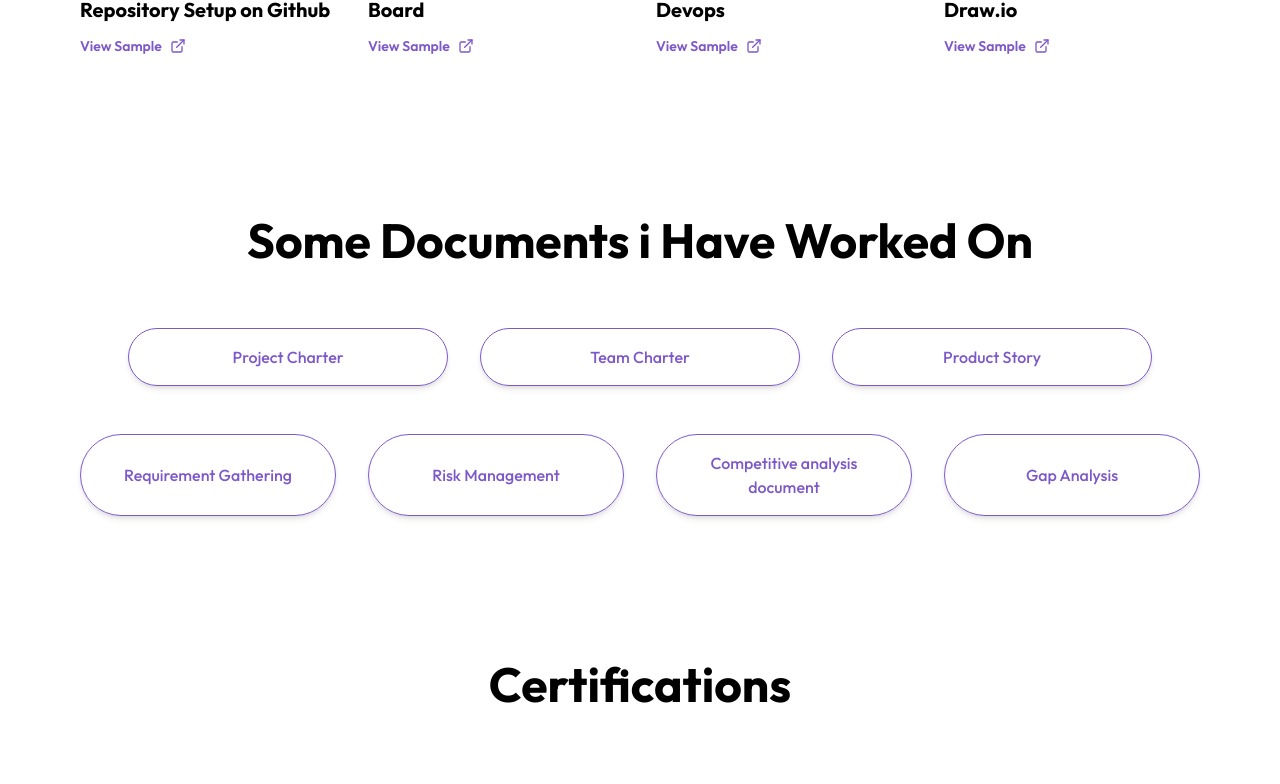
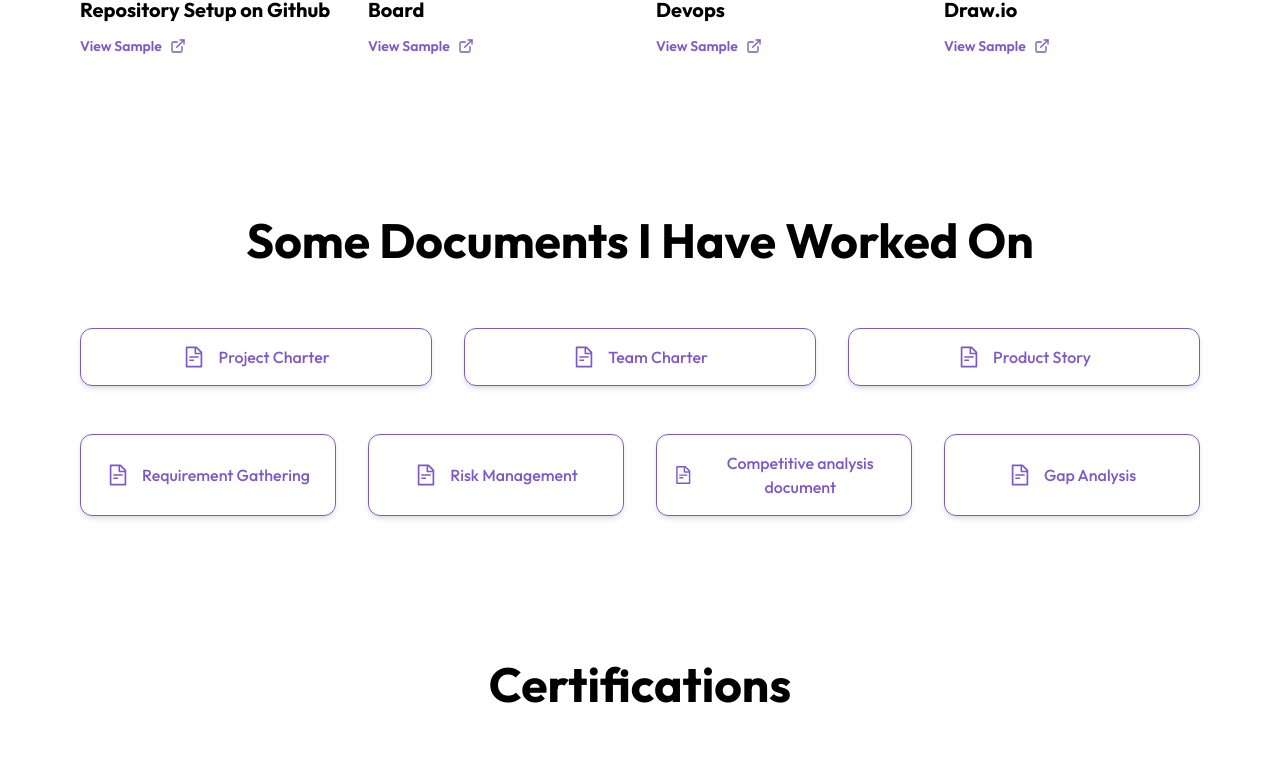
Before and after one commit to rhose1234/phebe-poerfolio, a Next.js app: page / in a window 1280 px wide. Shown: the part 1578-2362 px from the top of the page. Built offline with nearby package versions, Linux system fonts and the light colour scheme.

Commit message:
worked on the project section

```diff
--- a/src/app/components/footer.jsx
+++ b/src/app/components/footer.jsx
@@ -8,7 +8,7 @@ import { FaXTwitter } from "react-icons/fa6";
 
 export default function Footer() {
   return (
-    <div className='bg-white dark:bg-foreground px-10 md:px-20 lg:px-20'>
+    <div className='bg-white dark:bg-black px-10 md:px-20 lg:px-20'>
     <div className=" max-w-5xl md:max-w-7xl lg:max-w-7xl mx-auto py-10 flex flex-col md:flex-row lg:flex-row justify-between items-center gap-6 border-t border-gray-800">
 
       <p className="text-center text-sm text-gray-600 dark:text-purple">
--- a/src/app/sections/documents.jsx
+++ b/src/app/sections/documents.jsx
@@ -1,4 +1,5 @@
 import React from "react";
+import { AiOutlineFileText } from "react-icons/ai";
 
 export default function Documents() {
   const documents = [
@@ -12,47 +13,41 @@ export default function Documents() {
   ];
 
   return (
-    <div className="px-10 md:px-20 lg:px-20 bg-white dark:bg-black py-10 md:py-20 lg:py-20">
-     <h2 className="text-3xl md:text-4xl lg:text-5xl font-bold mb-6 text-center mb-16 text-black dark:text-white">
-        Some Documents i Have Worked On
+    <div className="px-10 md:px-20 bg-white dark:bg-black py-10 md:py-20">
+      <h2 className="text-3xl md:text-4xl lg:text-5xl font-bold mb-16 text-center text-black dark:text-white">
+        Some Documents I Have Worked On
       </h2>
-    <div className=" max-w-5xl md:max-w-7xl lg:max-w-7xl mx-auto  flex flex-col items-center gap-12 ">
 
+      <div className="max-w-7xl mx-auto flex flex-col items-center gap-12">
         {/* Top row: 3 items */}
-      <div className="grid grid-cols-1 sm:grid-cols-2 lg:grid-cols-3 gap-8 justify-center w-full max-w-5xl">
+        <div className="grid grid-cols-1 sm:grid-cols-2 lg:grid-cols-3 gap-8 w-full">
           {documents.slice(0, 3).map((doc, index) => (
-          <div
+            <a
               key={index}
-            className="flex items-center justify-center text-center text-purple px-6 py-4 border border-purple rounded-full shadow-md hover:bg-purple hover:text-white transition-all duration-300"
-          >
-            <a
               href={doc.Link}
               target="_blank"
               rel="noopener noreferrer"
-              className="font-medium text-md"
+              className="flex items-center gap-3 justify-center text-purple px-6 py-4 border border-purple rounded-xl shadow-md hover:bg-purple hover:text-white transition-all duration-300 text-center"
             >
-              {doc.name}
+              <AiOutlineFileText className="text-2xl" />
+              <span className="font-medium text-md">{doc.name}</span>
             </a>
-          </div>
           ))}
         </div>
 
         {/* Bottom row: 4 items */}
-      <div className="grid grid-cols-1 sm:grid-cols-2 lg:grid-cols-4 gap-8 justify-center w-full max-w-7xl">
+        <div className="grid grid-cols-1 sm:grid-cols-2 lg:grid-cols-4 gap-8 w-full">
           {documents.slice(3).map((doc, index) => (
-          <div
+            <a
               key={index}
-            className="flex items-center justify-center text-center text-purple px-6 py-4 border border-purple rounded-full shadow-md hover:bg-purple hover:text-white transition-all duration-300"
-          >
-            <a
               href={doc.Link}
               target="_blank"
               rel="noopener noreferrer"
-              className="font-medium text-md"
+              className="flex items-center gap-3 justify-center text-purple px-4 py-4 border border-purple rounded-xl shadow-md hover:bg-purple hover:text-white transition-all duration-300 text-center"
             >
-              {doc.name}
+              <AiOutlineFileText className="text-2xl" />
+              <span className="font-medium text-md">{doc.name}</span>
             </a>
-          </div>
           ))}
         </div>
       </div>
--- a/src/app/sections/projects.jsx
+++ b/src/app/sections/projects.jsx
@@ -1,62 +1,86 @@
-import Image from 'next/image'
-import React from 'react'
+"use client";
+import Image from "next/image";
+import Link from "next/link";
+import React from "react";
 
 export default function Projects() {
   const projects = [
     {
-      title : "The Genesis Conference – Project Experience",
-      role : "Programs Team Lead",
-      type : "Tech & Business Conference",
-      methodology : "Kanban",
-      img : "/genesis1.jpg"
+      title: "The Genesis Conference – Project Experience",
+      role: "Programs Team Lead",
+      type: "Tech & Business Conference",
+      methodology: "Kanban",
+      img: "/genesis1.jpg",
+      link: "",
     },
     {
-      title : "TEDx Lagos – Project Experience",
-      role : "Operations Team Member (Attendees’ Welfare)",
-      type : "Tech Conference",
-      methodology : "Kanban",
-      img : "/tedx1.jpg"
+      title: "TEDx Lagos – Project Experience",
+      role: "Operations Team Member (Attendees’ Welfare)",
+      type: "Tech Conference",
+      methodology: "Kanban",
+      img: "/tedx1.jpg",
+      link: "",
     },
     {
-      title : "Logistics Company Website –  Project Experience",
-      role : "IT Project Manager",
-      type : "Website Development",
-      methodology : "Scrum",
-      img : "/logistics1.png"
+      title: "Logistics Company Website –  Project Experience",
+      role: "IT Project Manager",
+      type: "Website Development",
+      methodology: "Scrum",
+      img: "/logistics1.png",
+      link: "",
     },
     {
-      title : "Travel Booking Website – Project Experience",
-      role : "IT Project Manager",
-      type : "Website Development",
-      methodology : "Scrum",
-      img : "/travel1.png"
+      title: "Travel Booking Website – Project Experience",
+      role: "IT Project Manager",
+      type: "Website Development",
+      methodology: "Scrum",
+      img: "/travel1.png",
+      link: "",
     },
-  ]
+  ];
 
   return (
-    <div className='Projects px-6 md:px-20 lg:px-20 py-20 text-black dark:text-white bg-white dark:bg-black'>
-      <h1 className='text-3xl md:text-4xl lg:text-5xl font-bold mb-6 text-center mb-16'>My Projects</h1>
+    <div className="Projects px-6 md:px-20 lg:px-20 py-20 text-black dark:text-white bg-white dark:bg-black">
+      <h1 className="text-3xl md:text-4xl lg:text-5xl font-bold mb-6 text-center mb-16">
+        My Projects
+      </h1>
 
       <div>
         {projects.map((project, index) => (
-          <div key={index} className="mb-10  pb-6 flex flex-col md:flex-row lg:flex-row gap-12 items-center">
+          <div
+            key={index}
+            className="mb-10 pb-6 shadow-lg px-0 md:px-10 lg:px-10 rounded-xl flex flex-col md:flex-row gap-12 items-center
+              bg-white dark:bg-black
+              min-h-[350px" >
             <Image
               src={project.img}
               alt={project.title}
               width={500}
               height={500}
-              className="mt-4 w-full max-w-md"
+              className="w-full max-w-md h-70 object-cover rounded-xl mt-4"
             />
 
-            <div>
-              <h2 className="text-2xl font-semibold mb-2">{project.title}</h2>
-              <p className="mb-1"><strong>Role:</strong> {project.role}</p>
-              <p className="mb-1"><strong>Type:</strong> {project.type}</p>
-              <p className="mb-1"><strong>Methodology:</strong> {project.methodology}</p>
+            <div className="flex flex-col justify-center h-full">
+              <h2 className="text-3xl font-bold mb-2">{project.title}</h2>
+              <p className="mb-1">
+                <strong>Role:</strong> {project.role}
+              </p>
+              <p className="mb-1">
+                <strong>Type:</strong> {project.type}
+              </p>
+              <p className="mb-10">
+                <strong>Methodology:</strong> {project.methodology}
+              </p>
+              <Link
+                href={project.link}
+                className="text-purple underline text-md"
+              >
+                Read More
+              </Link>
             </div>
           </div>
         ))}
       </div>
     </div>
-  )
+  );
 }
```
Lines whose indentation alone changed are shown as unchanged.
